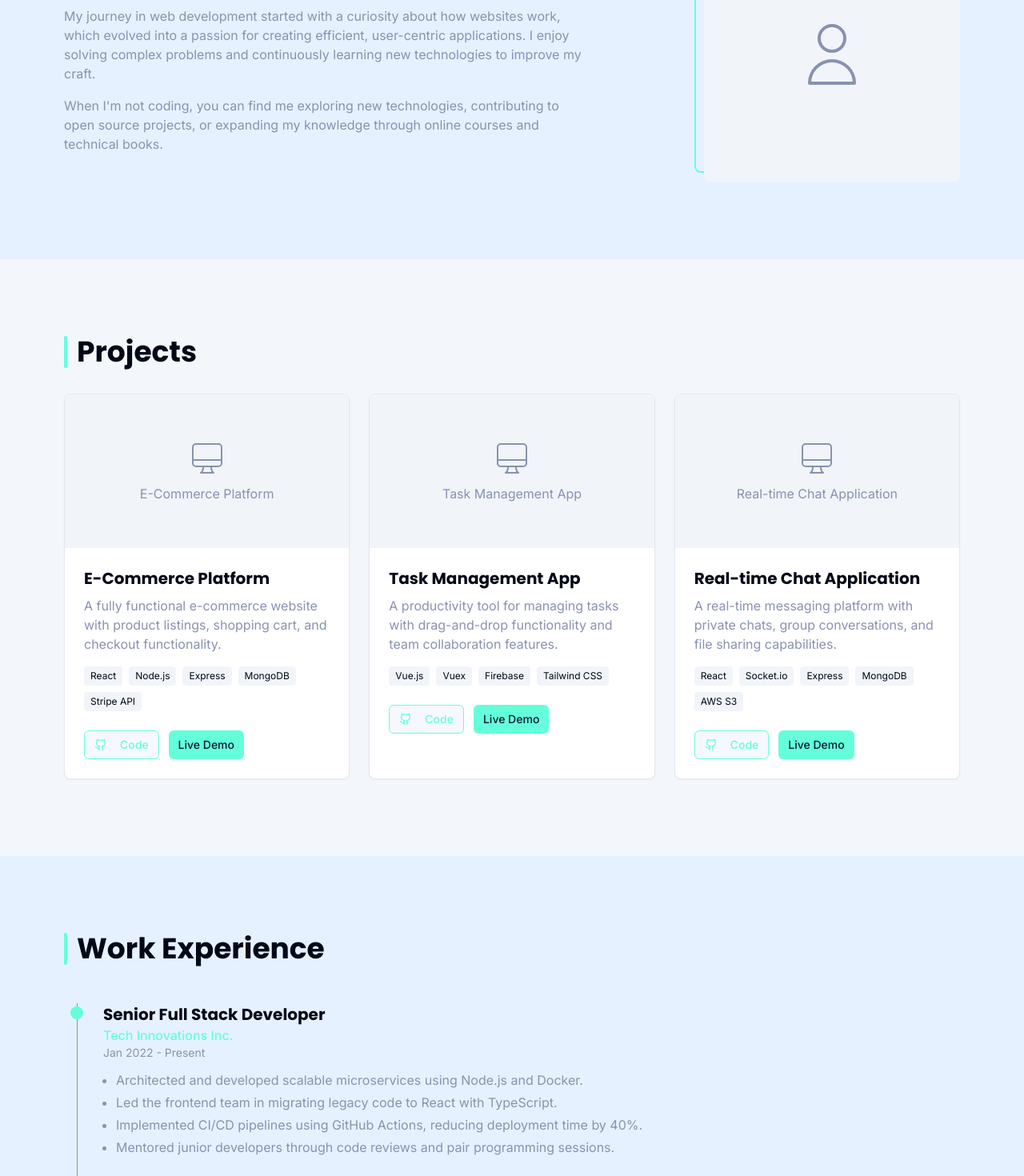
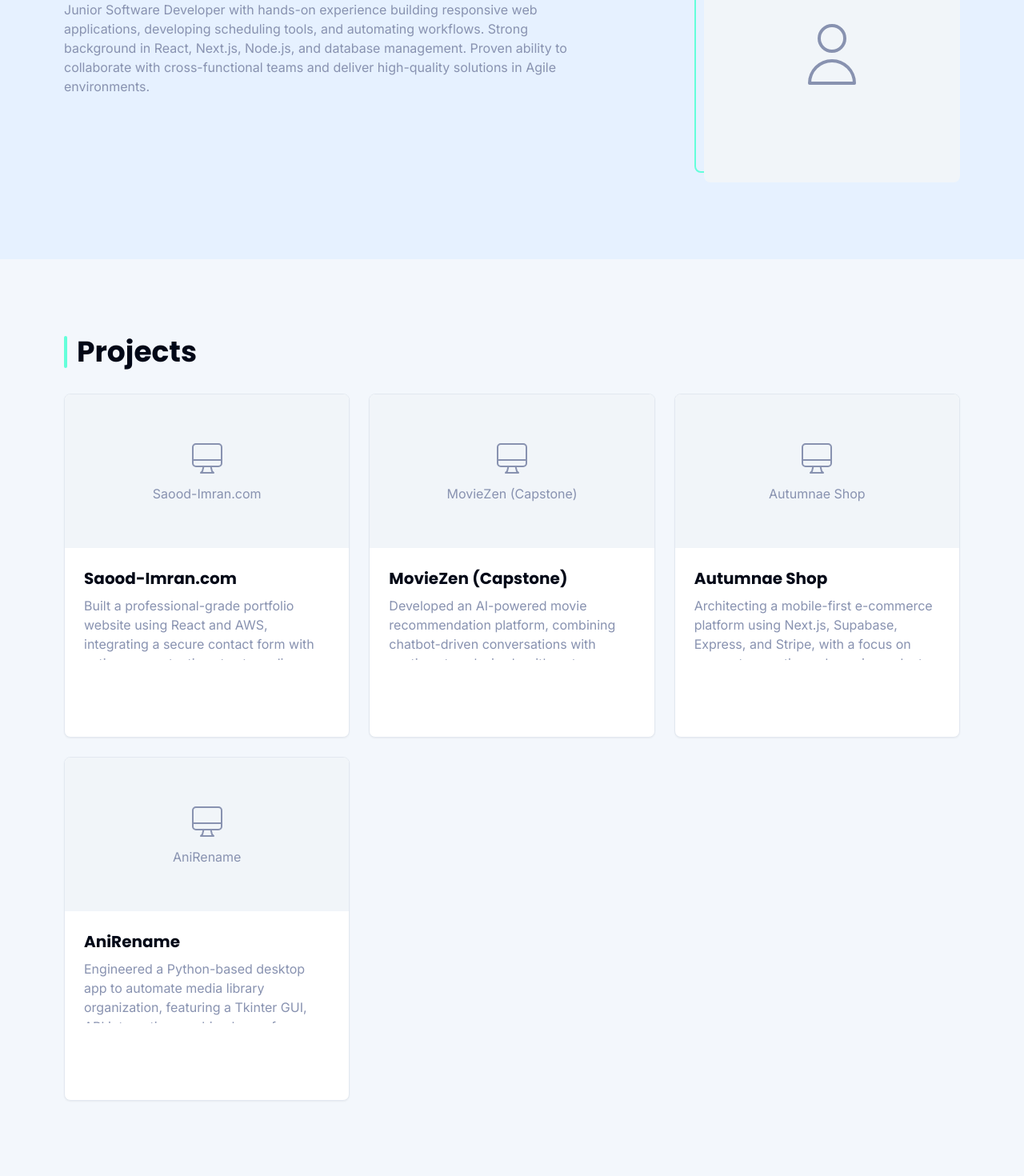
Before and after one commit to SaoodImran123/SaoodImran123.github.io, a React (Vite) app: page / in a window 1280 px wide. Shown: the part 1060-2530 px from the top of the page at 80% size. Built offline with nearby package versions, Linux system fonts and the light colour scheme.

Commit message:
feat: Refactor components to use resume.json data

```diff
--- /dev/null
+++ b/public/data/resume.json
@@ -0,0 +1,103 @@
+{
+    "personalInfo": {
+      "name": "Saood Imran",
+      "tagline": "Software Developer",
+      "email": "saood.imran.office@gmail.com",
+      "linkedin": "https://www.linkedin.com/in/saood-imran-0b1280246/",
+      "github": "https://github.com/SaoodImran123",
+      "website": "",
+      "profilePicture": ""
+    },
+    "summary": "Junior Software Developer with hands-on experience building responsive web applications, developing scheduling tools, and automating workflows. Strong background in React, Next.js, Node.js, and database management. Proven ability to collaborate with cross-functional teams and deliver high-quality solutions in Agile environments.",
+    "experience": [
+      {
+        "title": "Associate",
+        "company": "Infosys",
+        "location": "Mississauga, ON",
+        "years": "10/2022 – 10/2023",
+        "description": [
+          "Spearheaded development of dynamic web features, translating 50+ user stories into seamless, production-ready components.",
+          "Engineered solutions for real-world business challenges, collaborating closely with QA and design teams in fast-paced Agile sprints.",
+          "Diagnosed and resolved critical front-end and back-end bugs, improving application reliability and user satisfaction.",
+          "Bridged the gap between technical complexity and user needs, presenting design updates to stakeholders with clarity and precision."
+        ],
+        "companyLogo": ""
+      },
+      {
+        "title": "Software Engineer (Internship)",
+        "company": "Ontario Power Generation",
+        "location": "Bowmanville, ON",
+        "years": "07/2020 - 07/2021",
+        "description": [
+          "Designed and deployed internal scheduling tools that optimized nuclear fuel storage operations and informed strategic planning.",
+          "Streamlined documentation workflows by automating daily reporting processes, enabling faster sign-offs by field engineers.",
+          "Communicated technical concepts effectively across multidisciplinary teams, driving the adoption of innovation-driven solutions.",
+          "Secured buy-in from leadership for new digital tools by pitching value propositions to non-technical executives."
+        ],
+        "companyLogo": ""
+      }
+    ],
+    "education": [
+      {
+        "degree": "Bachelor of Engineering",
+        "institution": "Ontario Technology University",
+        "location": "Oshawa, ON",
+        "years": "04/2022",
+        "details": "",
+        "institutionLogo": ""
+      }
+    ],
+    "skills": [
+      "Python",
+      "JavaScript",
+      "HTML5",
+      "CSS",
+      "React",
+      "Next.js",
+      "Node.js",
+      "Express.js",
+      "MongoDB",
+      "MySQL",
+      "AWS",
+      "Git",
+      "Agile Development",
+      "REST APIs",
+      "UI/UX Collaboration",
+      "Debugging",
+      "API Integration"
+    ],
+    "projects": [
+      {
+        "name": "Saood-Imran.com",
+        "description": "Built a professional-grade portfolio website using React and AWS, integrating a secure contact form with anti-spam protections to streamline inbound opportunities.",
+        "technologies": [],
+        "link": "",
+        "demo": "",
+        "image": ""
+      },
+      {
+        "name": "MovieZen (Capstone)",
+        "description": "Developed an AI-powered movie recommendation platform, combining chatbot-driven conversations with sentiment analysis algorithms to personalize recommendations and drive engagement.",
+        "technologies": [],
+        "link": "",
+        "demo": "",
+        "image": ""
+      },
+      {
+        "name": "Autumnae Shop",
+        "description": "Architecting a mobile-first e-commerce platform using Next.js, Supabase, Express, and Stripe, with a focus on secure transactions, dynamic product management, and an intuitive admin dashboard.",
+        "technologies": [],
+        "link": "",
+        "demo": "",
+        "image": ""
+      },
+      {
+        "name": "AniRename",
+        "description": "Engineered a Python-based desktop app to automate media library organization, featuring a Tkinter GUI, API integration, caching layers for efficiency, and undo capabilities for safe operations.",
+        "technologies": [],
+        "link": "",
+        "demo": "",
+        "image": ""
+      }
+    ]
+  }
--- a/src/components/About.tsx
+++ b/src/components/About.tsx
@@ -1,7 +1,13 @@
-
 import React from "react";
 
-const About = () => {
+// Define props interface
+interface AboutProps {
+  summary: string;
+  // Add profilePicture URL here if you want to load it dynamically
+  // profilePicture?: string;
+}
+
+const About = ({ summary }: AboutProps) => {
   return (
     <section id="about" className="bg-white dark:bg-navy">
       <div className="section-container">
@@ -9,13 +15,7 @@ const About = () => {
         <div className="grid md:grid-cols-5 gap-8 items-center">
           <div className="md:col-span-3 animate-fade-in opacity-0" style={{ animationDelay: "0.2s" }}>
             <p className="text-slate dark:text-light-slate mb-4">
-              I'm a full-stack developer with a strong focus on clean code, modern web technologies, and building impactful digital experiences.
-            </p>
-            <p className="text-slate dark:text-light-slate mb-4">
-              My journey in web development started with a curiosity about how websites work, which evolved into a passion for creating efficient, user-centric applications. I enjoy solving complex problems and continuously learning new technologies to improve my craft.
-            </p>
-            <p className="text-slate dark:text-light-slate">
-              When I'm not coding, you can find me exploring new technologies, contributing to open source projects, or expanding my knowledge through online courses and technical books.
+              {summary}
             </p>
           </div>
           <div className="md:col-span-2 animate-fade-in opacity-0" style={{ animationDelay: "0.4s" }}>
--- a/src/components/Experience.tsx
+++ b/src/components/Experience.tsx
@@ -1,73 +1,49 @@
-
 import React from "react";
 
-interface Job {
-  id: number;
+// Interface matching resume.json structure
+interface ExperienceItem {
   title: string;
   company: string;
-  period: string;
-  responsibilities: string[];
+  location: string; // Location is present in JSON
+  years: string;
+  description: string[];
+  companyLogo?: string; // Optional logo
 }
 
-const Experience = () => {
+// Define props for the Experience component
+interface ExperienceProps {
+  experience: ExperienceItem[];
+}
+
+const Experience = ({ experience }: ExperienceProps) => {
+  // Remove hardcoded jobs array
+  /*
   const jobs: Job[] = [
-    {
-      id: 1,
-      title: "Senior Full Stack Developer",
-      company: "Tech Innovations Inc.",
-      period: "Jan 2022 - Present",
-      responsibilities: [
-        "Architected and developed scalable microservices using Node.js and Docker.",
-        "Led the frontend team in migrating legacy code to React with TypeScript.",
-        "Implemented CI/CD pipelines using GitHub Actions, reducing deployment time by 40%.",
-        "Mentored junior developers through code reviews and pair programming sessions."
-      ]
-    },
-    {
-      id: 2,
-      title: "Full Stack Developer",
-      company: "WebSolutions Co.",
-      period: "Mar 2020 - Dec 2021",
-      responsibilities: [
-        "Built RESTful APIs using Express and MongoDB for various client projects.",
-        "Developed responsive front-end interfaces with React and Redux.",
-        "Optimized database queries, improving application performance by 30%.",
-        "Collaborated with UX designers to implement user-friendly interfaces."
-      ]
-    },
-    {
-      id: 3,
-      title: "Junior Web Developer",
-      company: "Digital Creations",
-      period: "Jun 2018 - Feb 2020",
-      responsibilities: [
-        "Created responsive websites for clients using HTML, CSS, and JavaScript.",
-        "Developed and maintained WordPress themes and plugins.",
-        "Assisted in the implementation of e-commerce solutions using WooCommerce.",
-        "Participated in Agile development cycles and sprint planning."
-      ]
-    }
+    // ... hardcoded data ...
   ];
+  */
 
   return (
     <section id="experience" className="bg-white dark:bg-navy">
       <div className="section-container">
         <h2 className="section-title">Work Experience</h2>
         <div className="mt-12">
-          {jobs.map((job) => (
+          {/* Map over the experience prop */}
+          {experience.map((job, index) => (
             <div
-              key={job.id}
+              key={index} // Use index as key
               className="timeline-item animate-fade-in opacity-0"
-              style={{ animationDelay: `${job.id * 0.2}s` }}
+              style={{ animationDelay: `${index * 0.1}s` }} // Use index for delay
             >
               <div className="mb-1">
                 <h3 className="text-xl font-bold font-poppins">{job.title}</h3>
-                <p className="text-green font-medium">{job.company}</p>
-                <p className="text-sm text-slate dark:text-light-slate mb-3">{job.period}</p>
+                <p className="text-green font-medium">{job.company} <span className="text-slate dark:text-light-slate text-sm font-normal">({job.location})</span></p> {/* Added location */}
+                <p className="text-sm text-slate dark:text-light-slate mb-3">{job.years}</p>
               </div>
               <ul className="list-disc pl-4 text-slate dark:text-light-slate space-y-1">
-                {job.responsibilities.map((responsibility, index) => (
-                  <li key={index}>{responsibility}</li>
+                {/* Use job.description which is already an array */}
+                {job.description.map((responsibility, respIndex) => (
+                  <li key={respIndex}>{responsibility}</li>
                 ))}
               </ul>
             </div>
--- a/src/components/Projects.tsx
+++ b/src/components/Projects.tsx
@@ -1,96 +1,90 @@
-
 import React from "react";
 import { Card } from "@/components/ui/card";
 import { Button } from "@/components/ui/button";
-import { Github } from "lucide-react";
+import { Github, ExternalLink } from "lucide-react";
 
+// Interface matching resume.json structure + optional image
 interface Project {
-  id: number;
-  title: string;
+  name: string;
   description: string;
-  techStack: string[];
-  github: string;
-  demo: string;
-  image: string;
+  technologies: string[];
+  link?: string; // This is the GitHub/Code link in resume.json
+  demo?: string; // Adding an optional demo link field (adjust resume.json if needed)
+  image?: string;
 }
 
-const ProjectCard = ({ project }: { project: Project }) => {
+// Define props for the Projects component
+interface ProjectsProps {
+  projects: Project[];
+}
+
+const ProjectCard = ({ project, index }: { project: Project; index: number }) => {
   return (
-    <Card className="project-card animate-fade-in opacity-0" style={{ animationDelay: `${project.id * 0.2}s` }}>
+    <Card
+      className="project-card animate-fade-in opacity-0"
+      style={{ animationDelay: `${index * 0.1}s` }} // Use index for animation delay
+    >
       <div className="h-48 bg-secondary dark:bg-lightest-navy flex items-center justify-center overflow-hidden">
-        {/* Project image placeholder */}
+        {project.image ? (
+          <img src={project.image} alt={`${project.name} screenshot`} className="w-full h-full object-cover" />
+        ) : (
+          // Placeholder if no image
           <div className="text-slate dark:text-light-slate flex flex-col items-center justify-center w-full h-full">
             <svg xmlns="http://www.w3.org/2000/svg" className="h-12 w-12" fill="none" viewBox="0 0 24 24" stroke="currentColor">
               <path strokeLinecap="round" strokeLinejoin="round" strokeWidth={1} d="M9.75 17L9 20l-1 1h8l-1-1-.75-3M3 13h18M5 17h14a2 2 0 002-2V5a2 2 0 00-2-2H5a2 2 0 00-2 2v10a2 2 0 002 2z" />
             </svg>
-          <span className="mt-2">{project.title}</span>
+            <span className="mt-2">{project.name}</span>
           </div>
+        )}
       </div>
       <div className="p-6">
-        <h3 className="text-xl font-bold mb-2 font-poppins">{project.title}</h3>
-        <p className="text-slate dark:text-light-slate mb-4">{project.description}</p>
-        <div className="mb-4 flex flex-wrap">
-          {project.techStack.map((tech, index) => (
+        <h3 className="text-xl font-bold mb-2 font-poppins">{project.name}</h3>
+        <p className="text-slate dark:text-light-slate mb-4 h-20 overflow-hidden">{project.description}</p> {/* Added fixed height and overflow */}
+        <div className="mb-4 flex flex-wrap min-h-[40px]"> {/* Added min-height */}
+          {project.technologies.map((tech, index) => (
             <span key={index} className="text-xs bg-secondary dark:bg-lightest-navy px-2 py-1 rounded mr-2 mb-2 text-foreground dark:text-light-slate">
               {tech}
             </span>
           ))}
         </div>
         <div className="flex space-x-3">
-          <a href={project.github} target="_blank" rel="noopener noreferrer">
+          {project.link && (
+            <a href={project.link} target="_blank" rel="noopener noreferrer">
               <Button variant="outline" size="sm" className="border-green text-green hover:bg-green/10">
                 <Github className="h-4 w-4 mr-2" /> Code
               </Button>
             </a>
+          )}
+          {project.demo && (
             <a href={project.demo} target="_blank" rel="noopener noreferrer">
               <Button size="sm" className="bg-green hover:bg-green/90 text-navy">
-              Live Demo
+                 <ExternalLink className="h-4 w-4 mr-2" /> Demo
               </Button>
             </a>
+          )}
         </div>
       </div>
     </Card>
   );
 };
 
-const Projects = () => {
+// Update component to accept projects prop
+const Projects = ({ projects }: ProjectsProps) => {
+  // Remove the hardcoded projects array
+  /*
   const projects: Project[] = [
-    {
-      id: 1,
-      title: "E-Commerce Platform",
-      description: "A fully functional e-commerce website with product listings, shopping cart, and checkout functionality.",
-      techStack: ["React", "Node.js", "Express", "MongoDB", "Stripe API"],
-      github: "https://github.com/username/ecommerce-platform",
-      demo: "https://ecommerce-demo.example.com",
-      image: "/projects/ecommerce.jpg"
-    },
-    {
-      id: 2,
-      title: "Task Management App",
-      description: "A productivity tool for managing tasks with drag-and-drop functionality and team collaboration features.",
-      techStack: ["Vue.js", "Vuex", "Firebase", "Tailwind CSS"],
-      github: "https://github.com/username/task-management",
-      demo: "https://task-app-demo.example.com",
-      image: "/projects/task-app.jpg"
-    },
-    {
-      id: 3,
-      title: "Real-time Chat Application",
-      description: "A real-time messaging platform with private chats, group conversations, and file sharing capabilities.",
-      techStack: ["React", "Socket.io", "Express", "MongoDB", "AWS S3"],
-      github: "https://github.com/username/chat-application",
-      demo: "https://chat-demo.example.com",
-      image: "/projects/chat-app.jpg"
-    }
+    // ... hardcoded data ...
   ];
+  */
 
   return (
     <section id="projects" className="bg-secondary/50 dark:bg-light-navy">
       <div className="section-container">
         <h2 className="section-title">Projects</h2>
         <div className="grid md:grid-cols-2 lg:grid-cols-3 gap-6">
-          {projects.map((project) => (
-            <ProjectCard key={project.id} project={project} />
+          {/* Map over the projects passed via props */}
+          {projects.map((project, index) => (
+            <ProjectCard key={index} project={project} index={index} /> // Use index as key
           ))}
         </div>
       </div>
--- a/src/components/Skills.tsx
+++ b/src/components/Skills.tsx
@@ -1,71 +1,40 @@
-
 import React from "react";
 
-interface SkillCategory {
-  name: string;
+// Define props for the Skills component
+interface SkillsProps {
   skills: string[];
 }
 
-const Skills = () => {
+const Skills = ({ skills }: SkillsProps) => {
+  // Remove hardcoded skillCategories
+  /*
+  interface SkillCategory {
+    name: string;
+    skills: string[];
+  }
   const skillCategories: SkillCategory[] = [
-    {
-      name: "Frontend",
-      skills: [
-        "HTML5",
-        "CSS3",
-        "JavaScript (ES6+)",
-        "TypeScript",
-        "React",
-        "Redux",
-        "Vue.js",
-        "Next.js",
-        "Tailwind CSS",
-        "SCSS/SASS"
-      ]
-    },
-    {
-      name: "Backend",
-      skills: [
-        "Node.js",
-        "Express",
-        "Python",
-        "Django",
-        "RESTful APIs",
-        "GraphQL",
-        "PHP",
-        "Laravel"
-      ]
-    },
-    {
-      name: "Databases",
-      skills: [
-        "MongoDB",
-        "PostgreSQL",
-        "MySQL",
-        "Firebase",
-        "Redis"
-      ]
-    },
-    {
-      name: "DevOps & Tools",
-      skills: [
-        "Git",
-        "Docker",
-        "AWS",
-        "CI/CD",
-        "Jest",
-        "Cypress",
-        "Webpack",
-        "Vite",
-        "Linux"
-      ]
-    }
+    // ... hardcoded data ...
   ];
+  */
 
   return (
     <section id="skills" className="bg-secondary/50 dark:bg-light-navy">
       <div className="section-container">
         <h2 className="section-title">Skills</h2>
+        {/* Display skills as a flat list for now. Consider categorization later if needed */}
+        <div className="flex flex-wrap justify-center gap-3 mt-8">
+          {skills.map((skill, index) => (
+            <span
+              key={index}
+              className="skill-badge animate-fade-in opacity-0"
+              style={{ animationDelay: `${index * 0.05}s` }}
+            >
+              {skill}
+            </span>
+          ))}
+        </div>
+        {/* Remove the previous grid layout based on categories */}
+        {/*
         <div className="grid md:grid-cols-2 gap-8">
           {skillCategories.map((category, index) => (
             <div
@@ -86,6 +55,7 @@ const Skills = () => {
             </div>
           ))}
         </div>
+        */}
       </div>
     </section>
   );
--- a/src/pages/Index.tsx
+++ b/src/pages/Index.tsx
@@ -1,5 +1,4 @@
-
-import React from 'react';
+import React, { useState, useEffect } from 'react';
 import Navbar from '@/components/Navbar';
 import Hero from '@/components/Hero';
 import About from '@/components/About';
@@ -10,7 +9,48 @@ import Contact from '@/components/Contact';
 import Footer from '@/components/Footer';
 import { Toaster } from '@/components/ui/toaster';
 
+interface ResumeData {
+  personalInfo: {
+    name: string;
+    tagline: string;
+    email: string;
+    linkedin: string;
+    github: string;
+    website?: string; // Optional website
+    profilePicture?: string; // Placeholder for profile picture URL
+  };
+  summary: string;
+  experience: Array<{
+    title: string;
+    company: string;
+    location: string;
+    years: string;
+    description: string[];
+    companyLogo?: string; // Placeholder for company logo URL
+  }>;
+  education: Array<{
+    degree: string;
+    institution: string;
+    location: string;
+    years: string;
+    details?: string;
+    institutionLogo?: string; // Placeholder for institution logo URL
+  }>;
+  skills: string[];
+  projects: Array<{
+    name: string;
+    description: string;
+    technologies: string[];
+    link?: string;
+    image?: string; // Placeholder for project image URL
+  }>;
+}
+
 const Index = () => {
+  const [resumeData, setResumeData] = useState<ResumeData | null>(null);
+  const [loading, setLoading] = useState(true);
+  const [error, setError] = useState<string | null>(null);
+
   // Add metadata for SEO
   React.useEffect(() => {
     document.title = "Saood Imran | Full-Stack Web Developer";
@@ -24,18 +64,50 @@ const Index = () => {
     };
   }, []);
 
+  // Fetch resume data
+  useEffect(() => {
+    fetch('/data/resume.json')
+      .then(response => {
+        if (!response.ok) {
+          throw new Error(`HTTP error! status: ${response.status}`);
+        }
+        return response.json();
+      })
+      .then(data => {
+        setResumeData(data as ResumeData);
+        setLoading(false);
+      })
+      .catch(err => {
+        console.error("Error fetching resume data:", err);
+        setError('Failed to load resume data.');
+        setLoading(false);
+      });
+  }, []);
+
+  if (loading) {
+    return <div className="min-h-screen flex justify-center items-center">Loading...</div>; // Basic loading indicator
+  }
+
+  if (error) {
+    return <div className="min-h-screen flex justify-center items-center text-red-500">Error: {error}</div>; // Basic error message
+  }
+
+  if (!resumeData) {
+    return <div className="min-h-screen flex justify-center items-center">No resume data found.</div>; // Handle case where data is null after loading
+  }
+
   return (
     <div className="min-h-screen flex flex-col">
-      <Navbar />
+      <Navbar personalInfo={resumeData.personalInfo} />
       <main>
-        <Hero />
-        <About />
-        <Projects />
-        <Experience />
-        <Skills />
-        <Contact />
+        <Hero personalInfo={resumeData.personalInfo} />
+        <About summary={resumeData.summary} />
+        <Projects projects={resumeData.projects} />
+        <Experience experience={resumeData.experience} />
+        <Skills skills={resumeData.skills} />
+        <Contact personalInfo={resumeData.personalInfo} />
       </main>
-      <Footer />
+      <Footer personalInfo={resumeData.personalInfo} />
       <Toaster />
     </div>
   );
```
Also changed, not shown: src/components/Contact.tsx (+15 -6 lines), src/components/Footer.tsx (+10 -3 lines), src/components/Hero.tsx (+12 -4 lines), src/components/Navbar.tsx (+15 -4 lines). Lines whose indentation alone changed are shown as unchanged.
